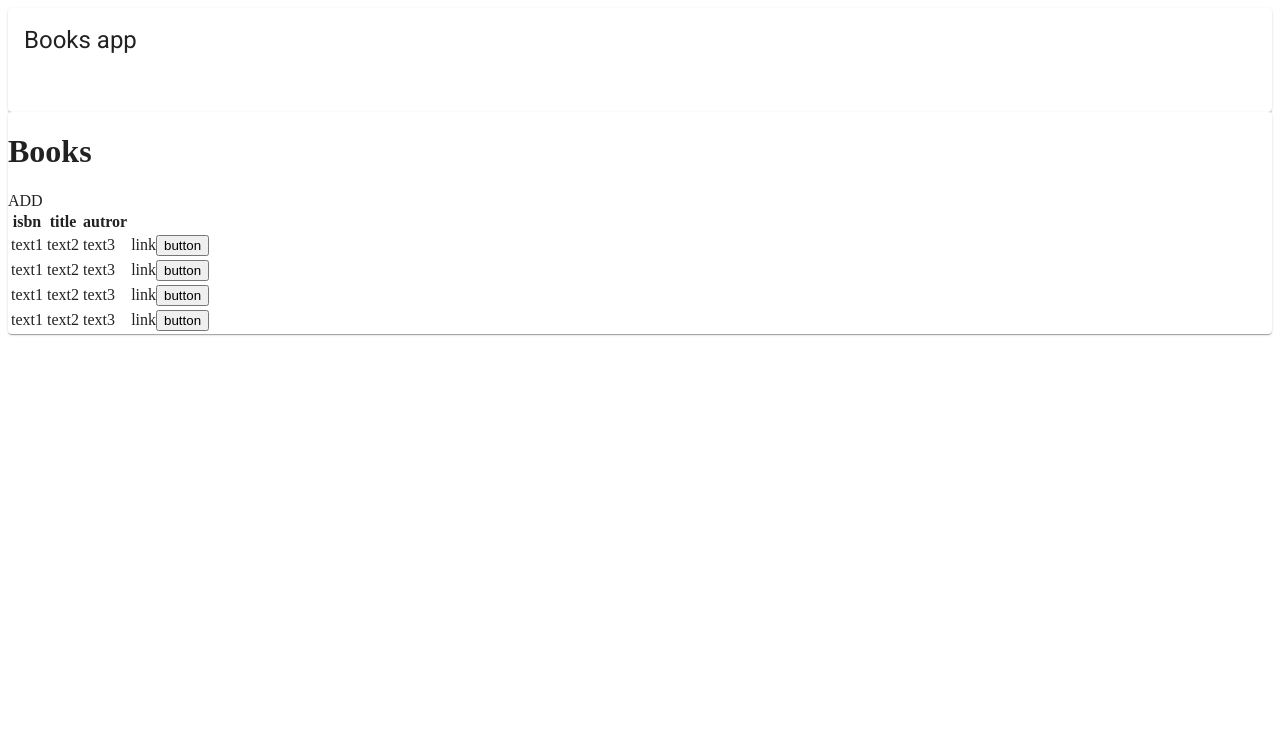
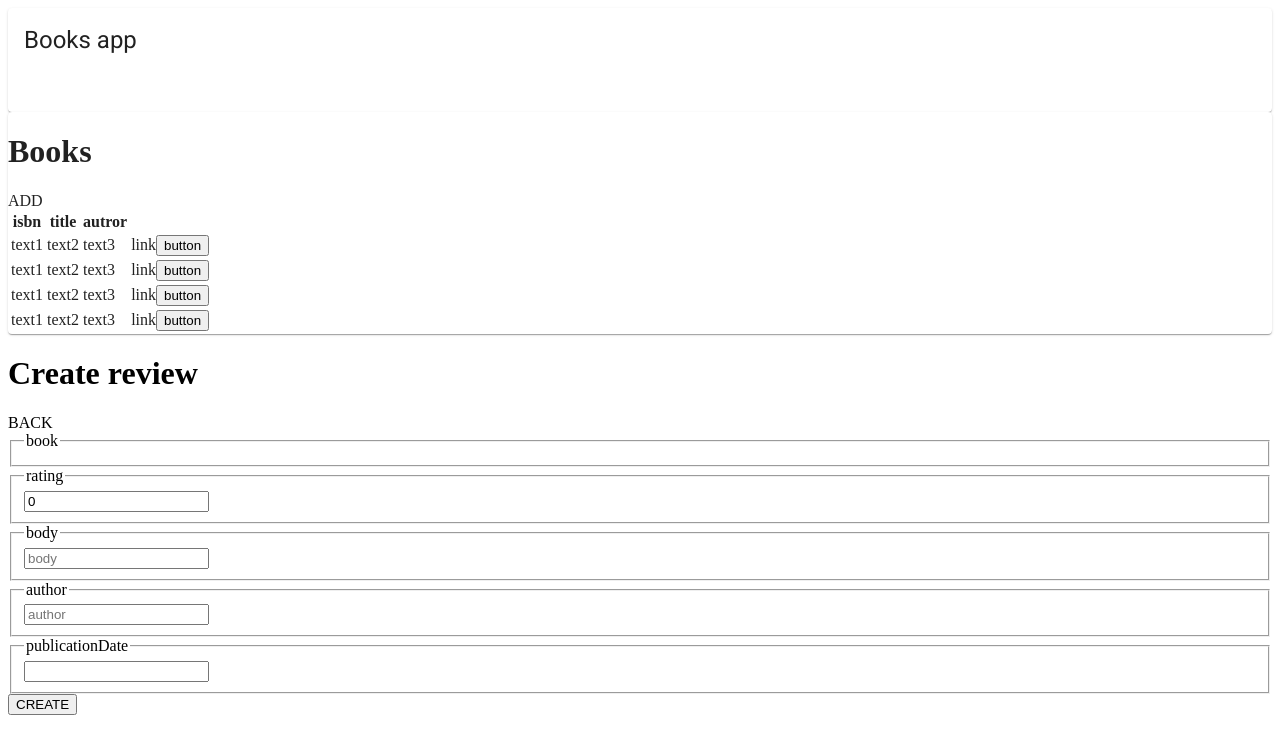
Before and after one commit to franiczio/books, a React (Create React App) app: page / in a window 1280 px wide. Shown: the top 754 px of the page. Built offline with nearby package versions, Linux system fonts and the light colour scheme.

Commit message:
reviewSite MainComponent added

```diff
--- a/src/App.js
+++ b/src/App.js
@@ -1,6 +1,7 @@
 import React, { Fragment } from 'react';
 import { Card, CardContent, CardHeader, Typography } from '@material-ui/core';
 import BookTable from './Components/booksTable';
+import ReviewSite from './MainComponents/reviewSite';
 function App() {
   return (
     <Fragment>
@@ -11,6 +12,7 @@ function App() {
       <Card>
         <BookTable></BookTable>
       </Card>
+      <ReviewSite />
     </Fragment>
   );
 }
--- a/src/Components/review.jsx
+++ b/src/Components/review.jsx
@@ -1,4 +1,4 @@
-import React, { Component, Fragmet } from 'react';
+import React, { Component, Fragment } from 'react';
 class Review extends Component {
   constructor(props) {
     super(props);
@@ -8,45 +8,50 @@ class Review extends Component {
       <Fragment>
         <div>
           <h1>Create review</h1>
-          <a>back</a>
+          <a>BACK</a>
         </div>
         <div>
           <form>
             <div>
-              <label>book</label>
               <fieldset>
                 <legend>
-                  <span>???</span>
+                  <span>book</span>
                 </legend>
               </fieldset>
             </div>
             <div>
-              <label>rating</label>
               <fieldset>
+                <legend>
+                  <span>rating</span>
+                </legend>
                 <input type="number" value="0" />
               </fieldset>
-              <button>+</button>
-              <button>-</button>
             </div>
             <div>
-              <label>body</label>
               <fieldset>
+                <legend>
+                  <span>body</span>
+                </legend>
+                <input placeholder="body" type="text" />
+              </fieldset>
+            </div>
+            <div>
+              <fieldset>
+                <legend>
+                  <span>author</span>
+                </legend>
+                <input placeholder="author" type="text" />
+              </fieldset>
+            </div>
+            <div>
+              <fieldset>
+                <legend>
+                  <span>publicationDate</span>
+                </legend>
                 <input type="text" />
               </fieldset>
             </div>
-            <div>
-              <label>author</label>
-              <fieldset>
-                <input type="text" />
-              </fieldset>
-            </div>
-            <div>
-              <label>pulicationDate</label>
-              <fieldset>
-                <input type="text" />
-              </fieldset>
-            </div>
-            <button type="submit"></button>
+            <button type="submit">CREATE</button>
           </form>
         </div>
       </Fragment>
--- /dev/null
+++ b/src/MainComponents/reviewSite.jsx
@@ -0,0 +1,17 @@
+import React, { Component, Fragment } from 'react';
+import Review from '../Components/review';
+class ReviewSite extends Component {
+  constructor(props) {
+    super(props);
+    this.state = {};
+  }
+  render() {
+    return (
+      <Fragment>
+        <Review />
+      </Fragment>
+    );
+  }
+}
+
+export default ReviewSite;
```
